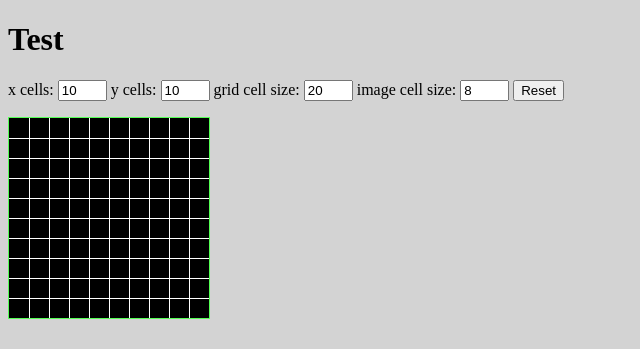
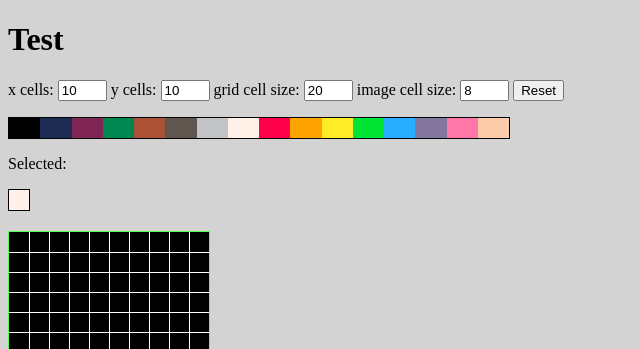
Before and after one commit to robdelacruz/bmpedit, a plain HTML site: page index.html in a window 1280 px wide. Shown: the top 349 px of the page, without its empty margins (0-640 px from the left). Drawn offline with Linux system fonts and the light colour scheme.

Commit message:
add color selector

```diff
--- a/index.html
+++ b/index.html
@@ -19,6 +19,29 @@ canvas {
 form {
     margin-bottom: 1em;
 }
+.palette {
+    margin: 1em 0;
+    display: flex;
+    flex-direction: row;
+    flex-wrap: wrap;
+    width: 500px;
+    border: 1px solid;
+}
+.palette [color] {
+    flex: 1;
+    display: inline-block;
+    min-width: 20px;
+    min-height: 20px;
+}
+.brush {
+    margin-bottom: 1em;
+}
+.brush .fg {
+    display: inline-block;
+    min-width: 20px;
+    min-height: 20px;
+    border: 1px solid;
+}
 </style>
 </head>
 <body>
@@ -26,14 +49,36 @@ form {
 <form id="form1">
     <div>
         <label for="gridxcells">x cells:</label>
-        <input type="text" name="gridxcells" size="3" value="10">
+        <input id="gridxcells" type="text" name="gridxcells" size="3" value="10">
         <label for="gridycells">y cells:</label>
-        <input type="text" name="gridycells" size="3" value="10">
+        <input id="gridycells" type="text" name="gridycells" size="3" value="10">
         <label for="cellw">grid cell size:</label>
         <input type="text" name="cellw" size="3" value="20">
         <label for="imgcellw">image cell size:</label>
         <input type="text" name="imgcellw" size="3" value="8">
         <button id="reset" type="button">Reset</button>
+    </div>
+    <div class="palette">
+        <div color="#000000" name="black"></div>
+        <div color="#1D2B53" name="dark-blue"></div>
+        <div color="#7E2553" name="dark-puple"></div>
+        <div color="#008751" name="dark-green"></div>
+        <div color="#AB5236" name="brown"></div>
+        <div color="#5F574F" name="dark-grey"></div>
+        <div color="#C2C3C7" name="light-grey"></div>
+        <div color="#FFF1E8" name="white"></div>
+        <div color="#FF004D" name="red"></div>
+        <div color="#FFA300" name="orange"></div>
+        <div color="#FFEC27" name="yellow"></div>
+        <div color="#00E436" name="green"></div>
+        <div color="#29ADFF" name="blue"></div>
+        <div color="#83769C" name="indigo"></div>
+        <div color="#FF77A8" name="pink"></div>
+        <div color="#FFCCAA" name="peach"></div>
+    </div>
+    <div class="brush">
+        <p>Selected:</p>
+        <div class="fg"></div>
     </div>
 </form>
 <canvas id="canvas1">
--- a/main.js
+++ b/main.js
@@ -8,8 +8,25 @@ let gridxcells = document.querySelector("[name=gridxcells]");
 let gridycells = document.querySelector("[name=gridycells]");
 let cellw = document.querySelector("[name=cellw]");
 let imgcellw = document.querySelector("[name=imgcellw]");
+let palette = document.querySelector(".palette");
 
 let G = {};
+setBrush("#FFF1E8");
+
+function initPalettePanel() {
+    let divs = document.querySelectorAll(".palette [color]");
+    for (let i=0; i < divs.length; i++) {
+        let div = divs[i];
+        let clr = div.getAttribute("color");
+        div.style.backgroundColor = clr;
+    }
+}
+
+function setBrush(fg) {
+    let divfg = document.querySelector(".brush .fg");
+    divfg.style.backgroundColor = fg;
+    G.fg = fg;
+}
 
 function Reset(gridxcells, gridycells, cellw, imgcellw) {
     G.gridxcells = gridxcells;
@@ -55,13 +72,23 @@ cv.addEventListener("mousedown", function(e) {
     let cellx = Math.trunc(e.offsetX / G.cellw);
     let celly = Math.trunc(e.offsetY / G.cellw);
 
-    c.fillStyle = "#ff0";
+    c.fillStyle = G.fg;
     c.fillRect(cellx*G.cellw, celly*G.cellw, G.cellw,G.cellw);
 
-    cbuf.fillStyle = "#ff0";
+    cbuf.fillStyle = G.fg;
     cbuf.fillRect(cellx*G.imgcellw, celly*G.imgcellw, G.imgcellw, G.imgcellw);
     preview.src = cvbuf.toDataURL();
 });
+
+palette.addEventListener("mousedown", function(e) {
+    let seldiv = e.target;
+    if (seldiv.getAttribute("color") == "") return;
+
+    let clr = seldiv.getAttribute("color");
+    setBrush(clr);
+});
+
+initPalettePanel();
 
 Reset(parseInt(gridxcells.value), parseInt(gridycells.value), parseInt(cellw.value), parseInt(imgcellw.value));
 
```
